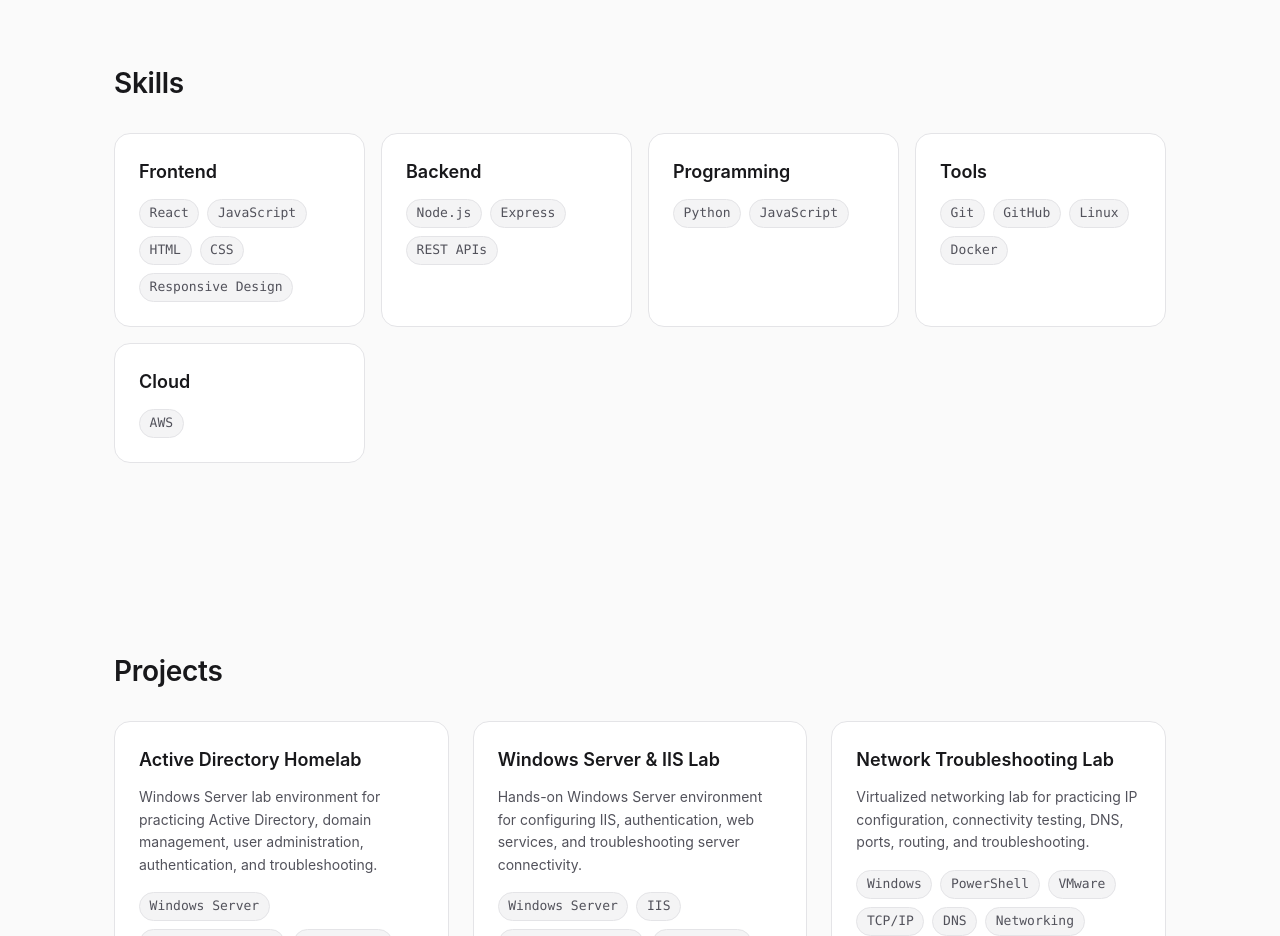
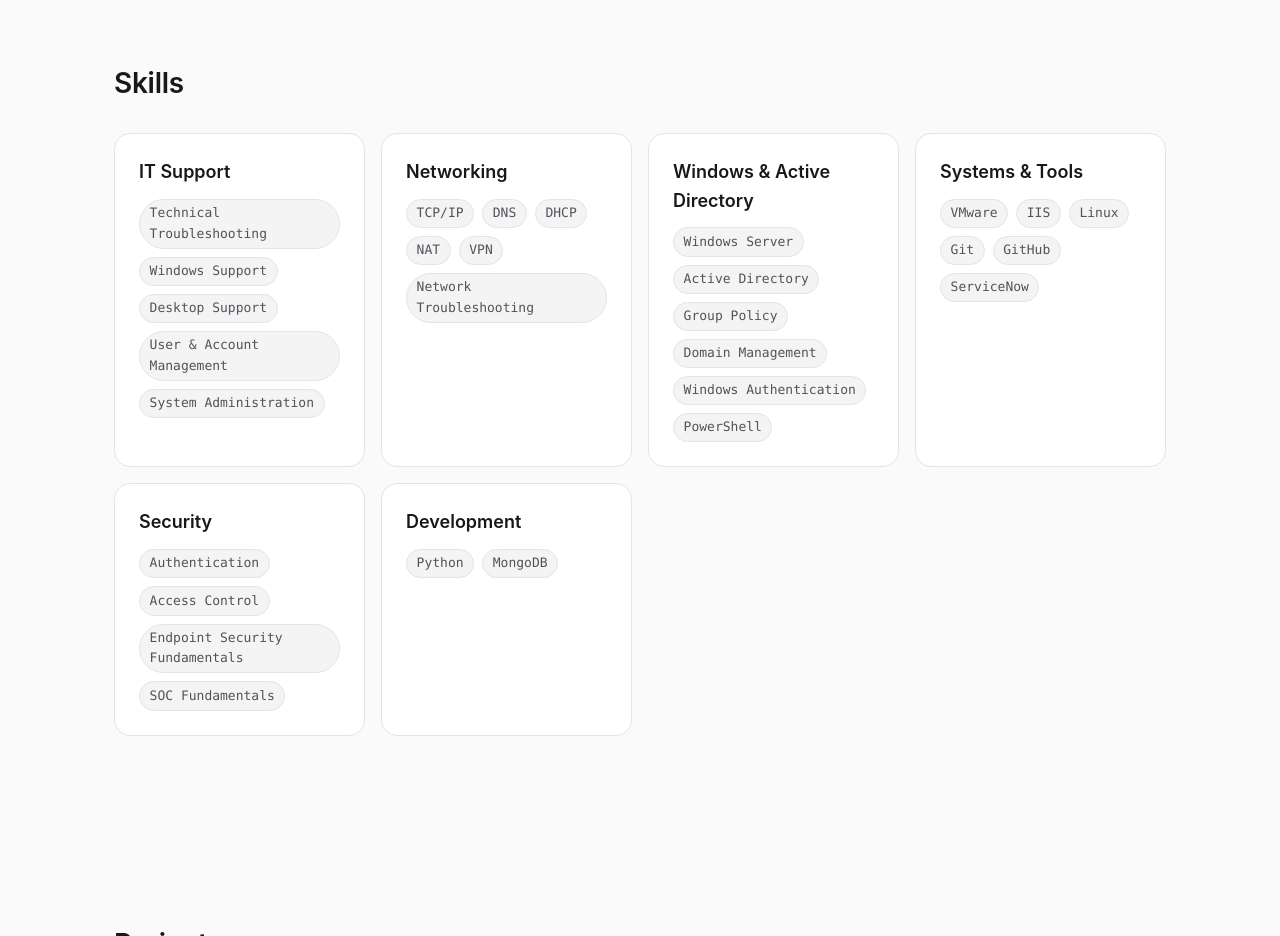
Before and after one commit to siddhik-reddy/portfolio, a React (Vite) app: page / in a window 1280 px wide. Shown: the part 1160-2096 px from the top of the page. Built offline with nearby package versions, Linux system fonts and the light colour scheme.

Commit message:
Update skills.js

```diff
--- a/src/data/skills.js
+++ b/src/data/skills.js
@@ -1,22 +1,61 @@
 export const skills = [
 {
-    category: "Frontend",
-    items: ["React", "JavaScript", "HTML", "CSS", "Responsive Design"],
+category: "IT Support",
+items: [
+"Technical Troubleshooting",
+"Windows Support",
+"Desktop Support",
+"User & Account Management",
+"System Administration",
+],
 },
 {
-    category: "Backend",
-    items: ["Node.js", "Express", "REST APIs"],
+category: "Networking",
+items: [
+"TCP/IP",
+"DNS",
+"DHCP",
+"NAT",
+"VPN",
+"Network Troubleshooting",
+],
 },
 {
-    category: "Programming",
-    items: ["Python", "JavaScript"],
+category: "Windows & Active Directory",
+items: [
+"Windows Server",
+"Active Directory",
+"Group Policy",
+"Domain Management",
+"Windows Authentication",
+"PowerShell",
+],
 },
 {
-    category: "Tools",
-    items: ["Git", "GitHub", "Linux", "Docker"],
+category: "Systems & Tools",
+items: [
+"VMware",
+"IIS",
+"Linux",
+"Git",
+"GitHub",
+"ServiceNow",
+],
 },
 {
-    category: "Cloud",
-    items: ["AWS"],
+category: "Security",
+items: [
+"Authentication",
+"Access Control",
+"Endpoint Security Fundamentals",
+"SOC Fundamentals",
+],
+},
+{
+category: "Development",
+items: [
+"Python",
+"MongoDB",
+],
 },
 ];
```
Lines whose indentation alone changed are shown as unchanged.
